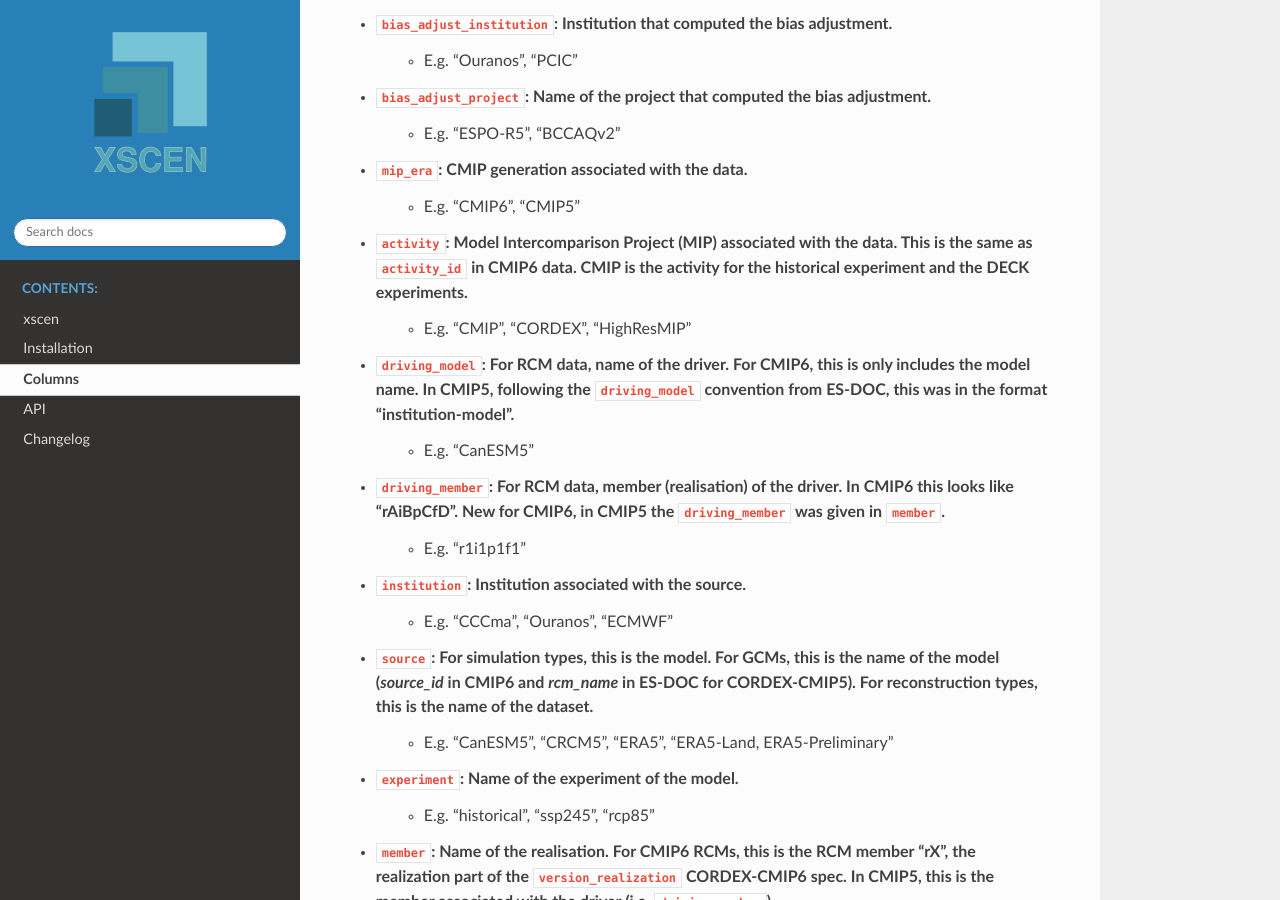
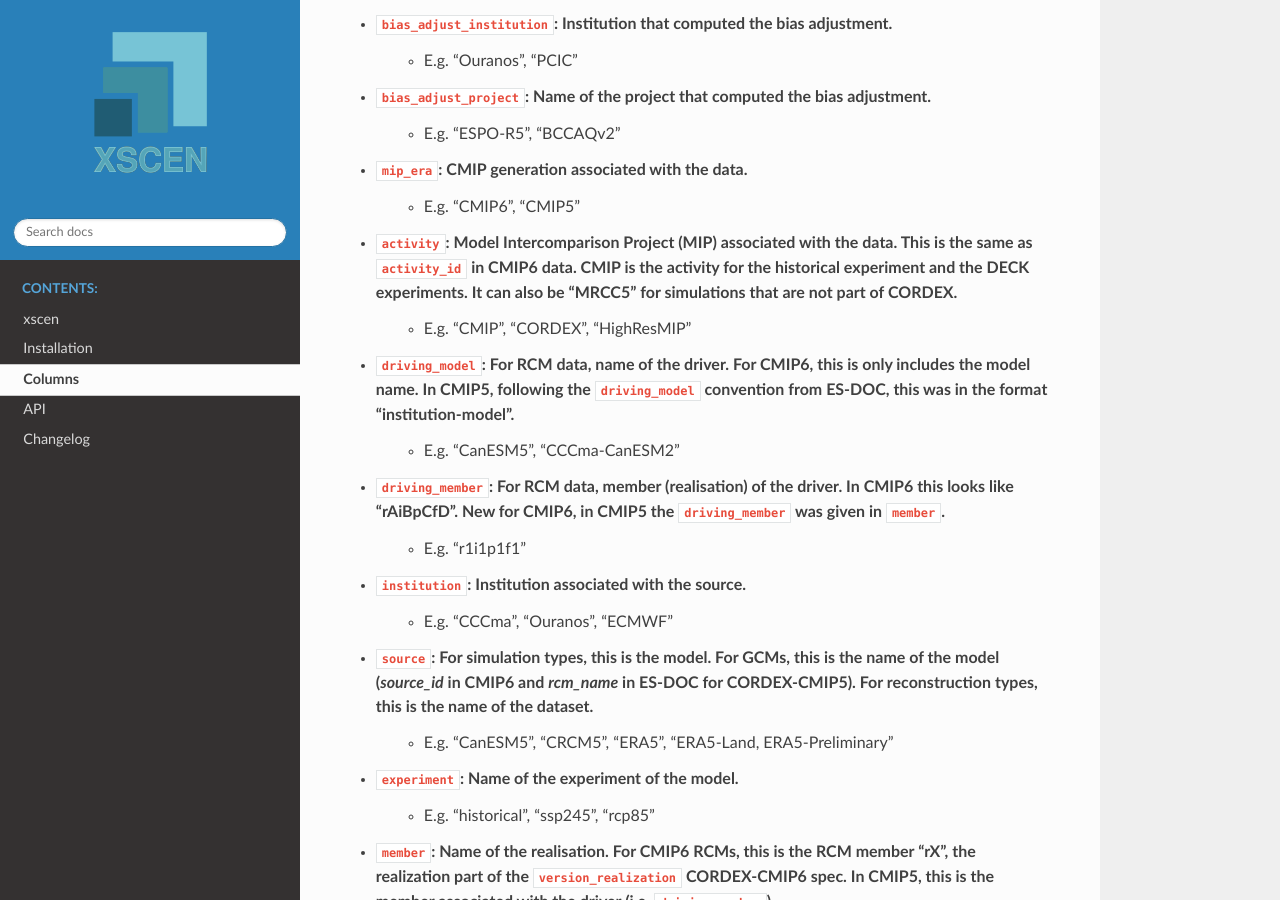
Before and after one commit to Ouranosinc/xscen, a Sphinx documentation site: the page built from docs/columns.rst, in a window 1280 px wide and 900 px high, scrolled down 614 px. Built offline with Sphinx 7.4.7 and the Read the Docs theme 3.1.0, drawn with Linux system fonts in a browser that asks for light colours; pages that are not in the unit, such as notebooks, are missing from menus.

Commit message:
Apply suggestions from code review
Co-authored-by: juliettelavoie <juliette.lavoie@hotmail.ca>

```diff
--- a/docs/columns.rst
+++ b/docs/columns.rst
@@ -25,11 +25,11 @@ the four columns will be combined in a single Dataset when any of the first thre
 - ``mip_era``: CMIP generation associated with the data.
     - E.g. "CMIP6", "CMIP5"
 
-- ``activity``: Model Intercomparison Project (MIP) associated with the data. This is the same as ``activity_id`` in CMIP6 data. CMIP is the activity for the historical experiment and the DECK experiments.
+- ``activity``: Model Intercomparison Project (MIP) associated with the data. This is the same as ``activity_id`` in CMIP6 data. CMIP is the activity for the historical experiment and the DECK experiments. It can also be "MRCC5" for simulations that are not part of CORDEX.
     - E.g. "CMIP", "CORDEX", "HighResMIP"
 
 - ``driving_model``: For RCM data, name of the driver. For CMIP6, this is only includes the model name. In CMIP5, following the ``driving_model`` convention from ES-DOC, this was in the format "institution-model".
-    - E.g. "CanESM5"
+    - E.g. "CanESM5", "CCCma-CanESM2"
 
 - ``driving_member``:  For RCM data, member (realisation) of the driver. In CMIP6 this looks like "rAiBpCfD". New for CMIP6, in CMIP5 the ``driving_member`` was given in ``member``.
     - E.g. "r1i1p1f1"
```
